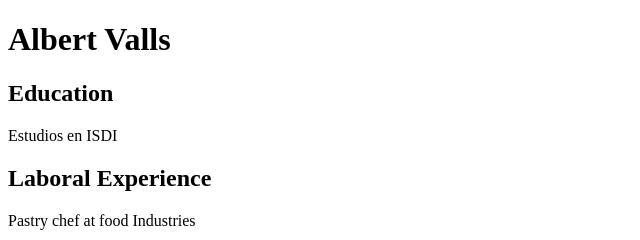
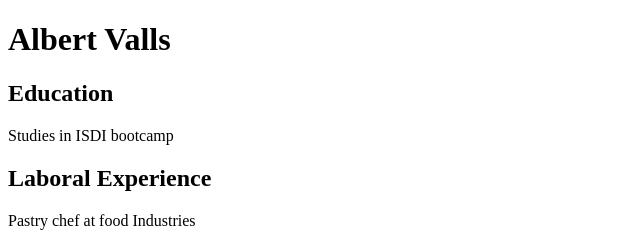
Before and after one commit to albertvallsbe/202209-w1ex3-cv-albert-valls, a plain HTML site: page index.html in a window 1280 px wide. Shown: the top 240 px of the page, 0-640 px from the left. Drawn offline with Linux system fonts and the light colour scheme.

Commit message:
Correct typo

```diff
--- a/index.html
+++ b/index.html
@@ -15,7 +15,7 @@
     <main>
         <section>
             <h2>Education</h2>
-            <p>Estudios en ISDI</p>
+            <p>Studies in ISDI bootcamp</p>
         </section>
         <section>
             <h2>Laboral Experience</h2>
```
